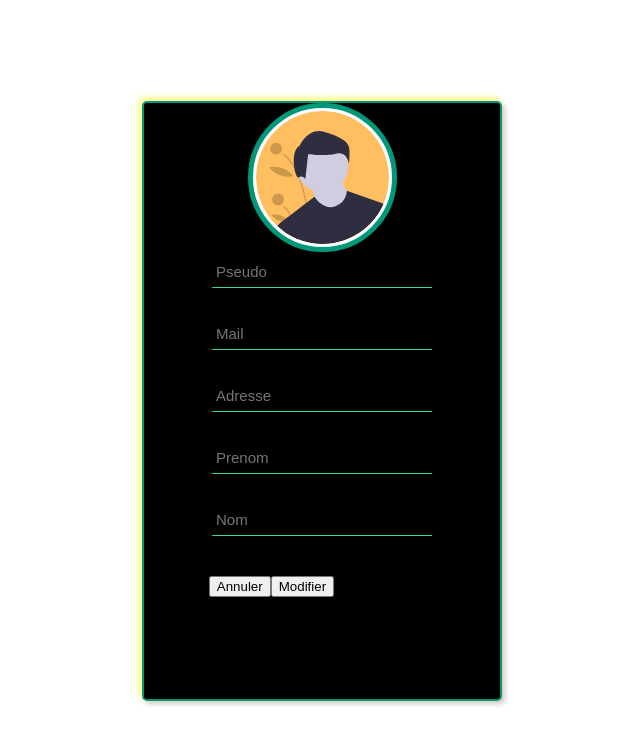
After one commit to alexandre-champagnac/PrestaChopeGrp3, a PHP site: page /pages/infoCompte/EditCompte.php in a window 1280 px wide. The commit adds this page. Shown: the top 745 px of the page, without its empty margins (318-958 px from the left). Run offline with PHP 8.4, Linux system fonts and the light colour scheme.

Commit message:
Moitie Design Formulaire

```diff
--- /dev/null
+++ b/assets/css/style_compte.css
@@ -0,0 +1,54 @@
+*:focus{
+    outline: none;
+}
+
+.box{
+    box-sizing: border-box;
+    width: 360px;
+    height: 600px;
+    border: 2px solid #009879;
+    box-shadow: -3px -3px 7px #FFFF73,
+                3px 3px 5px rgba(94,56,56,0.288);
+    border-radius: 5px;
+    background-color: black;
+    margin-top: 8%;
+    overflow: hidden;
+
+}
+
+img{
+    box-sizing: border-box;
+    width: 149px;
+    height: 149px;
+    border-radius: 50%;
+    margin:0;
+    border:5px solid #009879;
+    padding: 3px;
+    background-color: white;
+
+}
+
+input[type="text"],
+input[type="email"]{
+    display: block;
+    box-sizing: border-box;
+    background: none;
+    color: #32be8f;
+    margin-bottom: 30px;
+    padding: 4px;
+    width: 220px;
+    height: 32px;
+    border: none;
+    border-bottom: 1px solid #38d39f;
+    font-weight: 400;
+    font-size: 15px;
+    transition: 0.2s ease;
+}
+
+input[type="text"]:focus,
+input[type="email"]:focus{
+    border-bottom: 2px solid #38d39f;
+    border-bottom-right-radius: 20px;
+    color: #32be8f;
+    transition: 0.2s ease;
+}
--- a/pages/Panier/ControlleurPanier.php
+++ b/pages/Panier/ControlleurPanier.php
@@ -27,4 +27,6 @@ class ControlleurPanier
 
 
 
+
+
 }
--- a/pages/infoCompte/ControleurInfoCompte.php
+++ b/pages/infoCompte/ControleurInfoCompte.php
@@ -3,7 +3,7 @@
 class ControleurInfoCompte{
     public function includeView()
     {
-        include_once "pages/infoCompte/ModificationCompte.php";
+        include_once "pages/infoCompte/EditCompte.php";
     }
     public function authenticate($pseudo, $mdp)
     {
--- /dev/null
+++ b/pages/infoCompte/EditCompte.php
@@ -0,0 +1,21 @@
+<!DOCTYPE html>
+<html>
+<head>
+        <title>Profil</title>
+        <link rel="stylesheet" type="text/css" href="assets/css/style_compte.css">
+</head>
+<body>
+    <center>
+        <div class="box">
+            <img src="assets/img/profil.svg" alt="">
+            <input type="text" name="" placeholder="Pseudo">
+            <input type="email" name="" placeholder="Mail">
+            <input type="text" name="" placeholder="Adresse">
+            <input type="text" name="" placeholder="Prenom">
+            <input type="text" name="" placeholder="Nom">
+            <button style="float: left;margin:10px 0 0 18.2%;">Annuler</button>
+            <button style="float: left;margin:10px 18.2% 0 0;">Modifier</button>
+        </div>
+    </center>
+</body>
+</html>
--- a/pages/infoCompte/action.php
+++ /dev/null
@@ -1 +0,0 @@
-<?php
```
Also changed, not shown: pages/infoCompte/Modificationcompte.php (renamed from pages/infoCompte/ModificationCompte.php).
